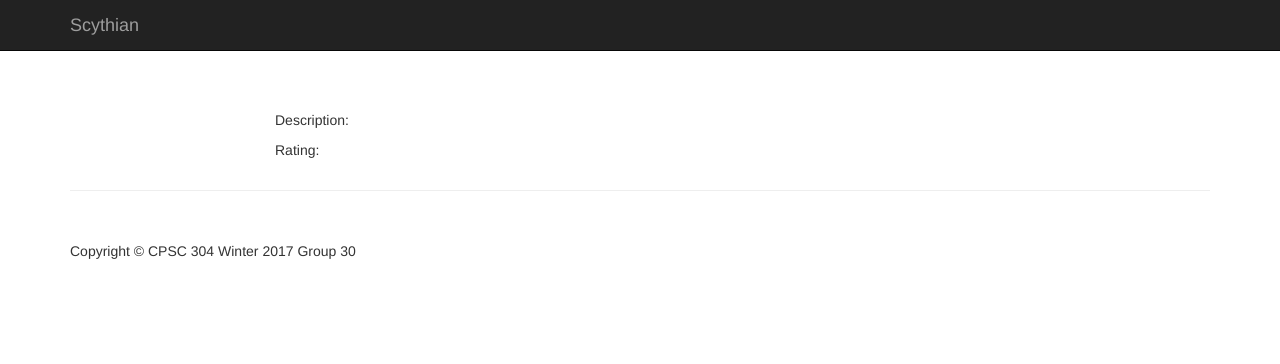
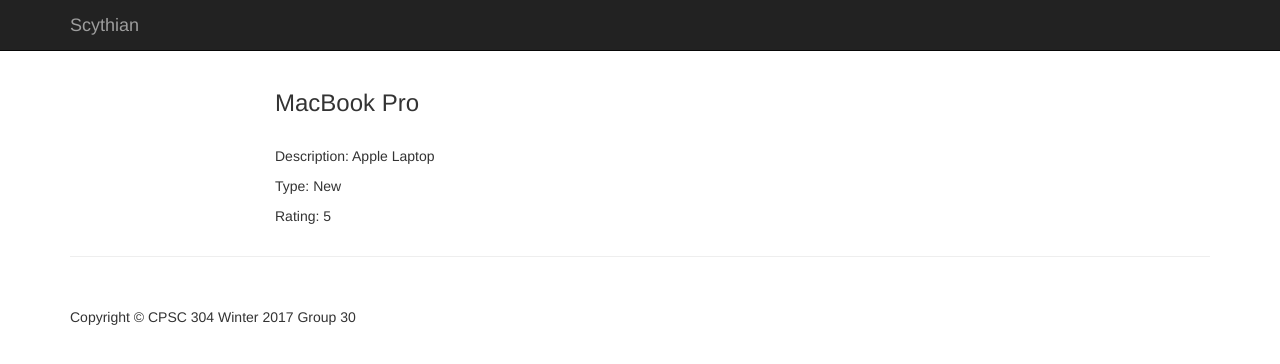
Before and after one commit to npojoku/OnlineShopping, a PHP site: page /frontend/php/viewProducts.php?id=1&type=1 in a window 1280 px wide. Shown: the top 364 px of the page. Run offline with PHP 8.4, Linux system fonts and the light colour scheme; data comes from the database, SQL or seed files in the repository; data that the repository does not hold is empty.

Commit message:
pass both id and type in url

```diff
--- a/frontend/php/parts/productListBody.php
+++ b/frontend/php/parts/productListBody.php
@@ -83,7 +83,7 @@ if ($result=mysqli_query($con,$sql))
   while ($row=mysqli_fetch_array($result, MYSQLI_ASSOC)) {
   echo ("
   <tr>
-  <td><a href='../php/viewProducts.php?view=$row[ProductId]'> $row[ProductName] </a></td> ");
+  <td><a href='../php/viewProducts.php?id=$row[ProductId]&type=$row[Type]'> $row[ProductName] </a></td> ");
   if ($row['Type'] == 0) {
     echo "<td> Used </td>";
   } else {
--- a/frontend/php/parts/viewProductsBody.php
+++ b/frontend/php/parts/viewProductsBody.php
@@ -1,9 +1,11 @@
 <!-- Page Content -->
-<?php if(isset($_GET['view'])){
-  $id = $_GET['view'];
-  $sql = "SELECT *
+<?php if(isset($_GET['id']) && isset($_GET['type'])){
+  $id = $_GET['id'];
+  $type = $_GET['type'];
+  $sql = "SELECT p.ProductId, p.ProductDescription, p.ProductName, s.Type, s.Quantity, s.Price, AVG(r.Rating) AS Rating
   FROM Products p, Sells s, Rating r
-  WHERE p.ProductId = s.ProductId && s.ProductId = r.ProductId && p.ProductId = '$id'";
+  WHERE p.ProductId = s.ProductId AND s.ProductId = r.ProductId AND s.ProductId = $id AND s.Type = $type
+  GROUP BY r.ProductId, s.Type";
   if ($result=mysqli_query($con,$sql)) {
       $data=mysqli_fetch_array($result, MYSQLI_ASSOC);
    }
@@ -13,9 +15,15 @@
 
               <div class="col-md-7 col-md-offset-2">
 
-                  <h3><?php   echo "$data[ProductName]"; ?></h3>
+                  <h3><?php echo "$data[ProductName]"; ?></h3>
                   <br>
                   <p> <?php echo "Description: $data[ProductDescription]" ?> </p>
+                  <p> <?php if ($data['Type'] == 0) {
+                    echo "<p> Type: Used </p>";
+                  } else {
+                      echo "<p> Type: New </p>";
+                  }
+                  ?>
                   <p> <?php echo "Rating: $data[Rating]" ?>
               </div>
 
```
